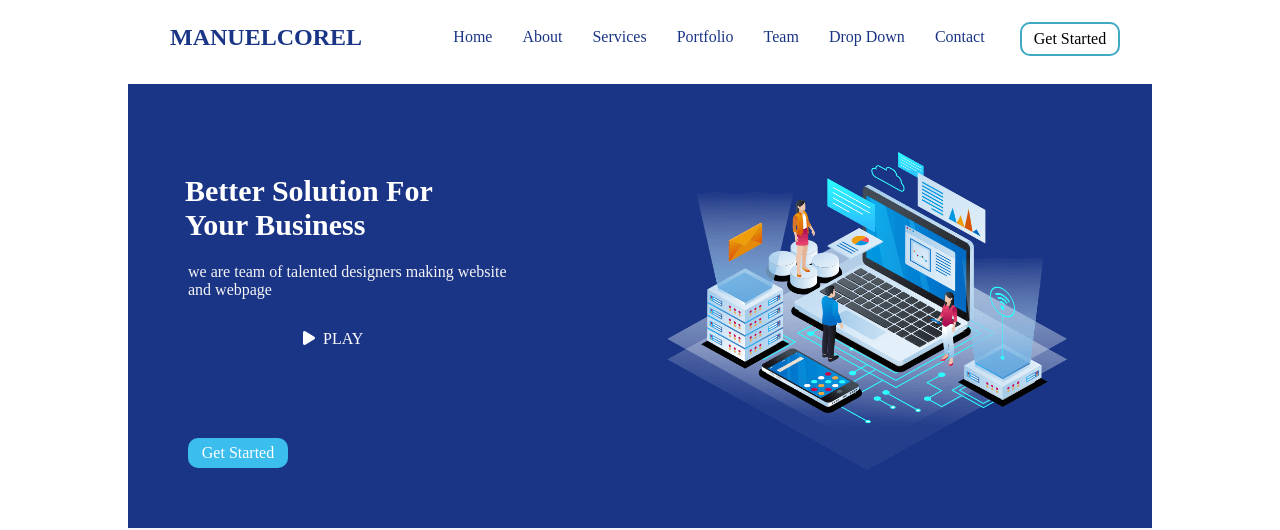
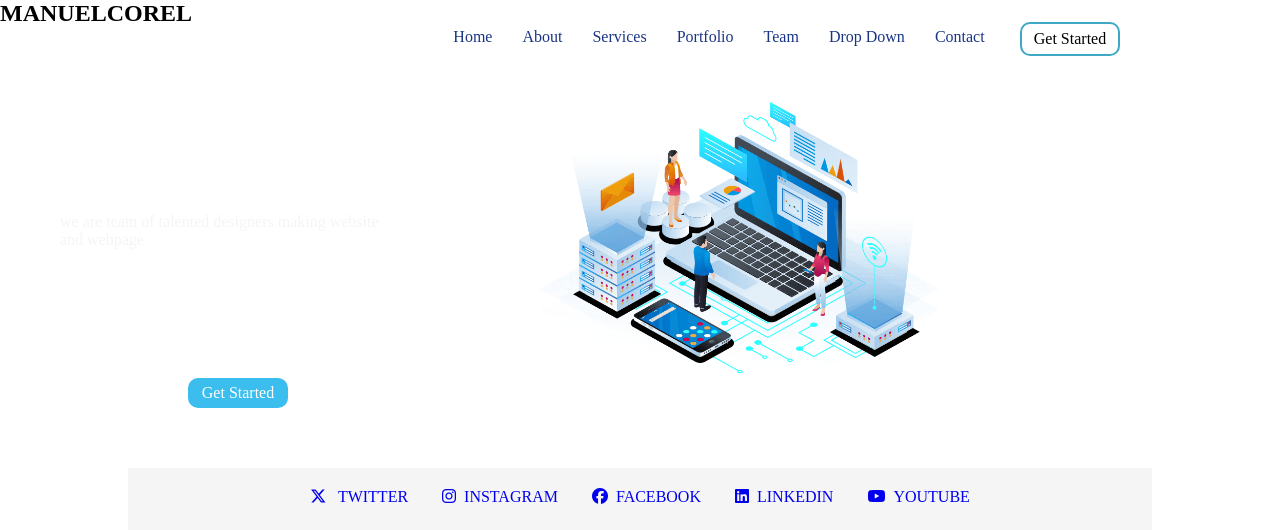
Before and after one commit to manuelcorel/corel-file, a plain HTML site: page index.html in a window 1280 px wide. Shown: the top 530 px of the page. Drawn offline with Linux system fonts and the light colour scheme.

Commit message:
update the home background

```diff
--- a/styling.css
+++ b/styling.css
@@ -26,21 +26,21 @@ nav ul{
 nav{
     display: flex;
 }
-.header-sec{
+/* .header-sec{
     width: 80vw;
     height: 58vh;
     background-color: rgb(26, 53, 134);
     margin: auto;
     position: relative;
     top: 50px;
-}
-nav h2{
+} */
+/* nav h2{
     color: rgb(26, 53, 134);
     font-weight: bold;
     position: relative;
     left: 170px;
     top: 24px;
-}
+} */
 img{
     width: 400px;
     height: 318px;
```
